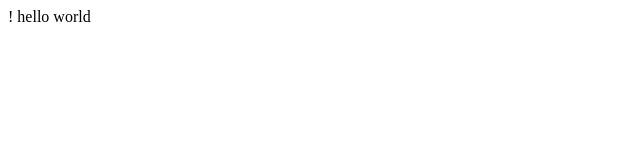
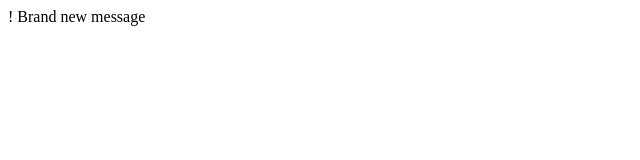
Before and after one commit to dylanytan/lecture1, a plain HTML site: page index.html in a window 1280 px wide. Shown: the full height of the page, 0-640 px from the left. Drawn offline with Linux system fonts and the light colour scheme.

Commit message:
changed body

```diff
--- a/index.html
+++ b/index.html
@@ -4,6 +4,6 @@
     <title>Test</title>
   </head>
   <body>
-    hello world
+    Brand new message
   </body>
 </html>
```
